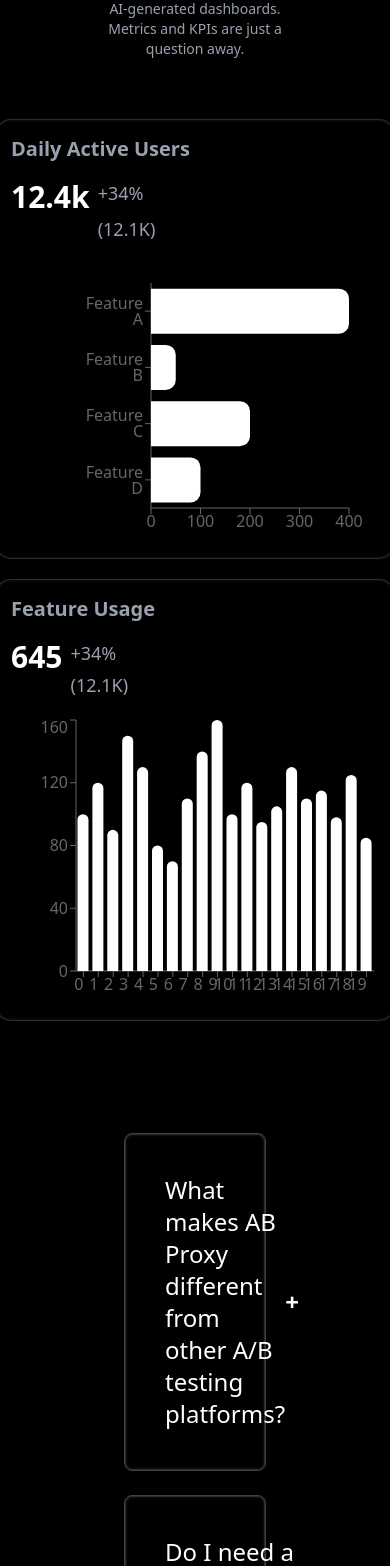
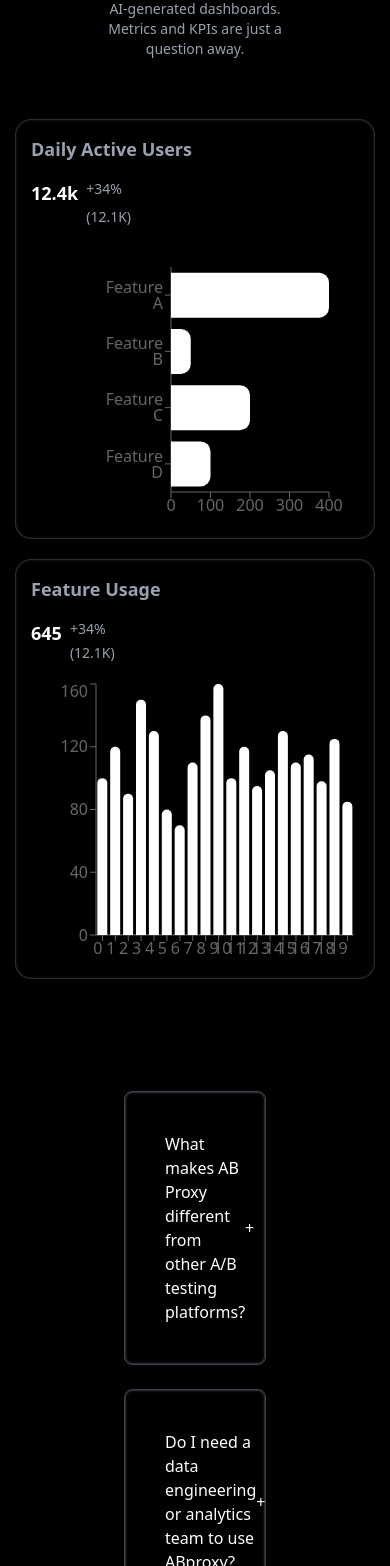
Before and after one commit to M-UsmanAli/ABproxy, a React (Vite) app: page / in a window 390 px wide. Shown: the part 3582-5148 px from the top of the page. Built offline with nearby package versions, Linux system fonts and the light colour scheme.

Commit message:
making the charts responsive

```diff
--- a/src/components/Faqs.jsx
+++ b/src/components/Faqs.jsx
@@ -9,7 +9,7 @@ const Faqs = () => {
   };
   return (
     <>
-      <div className="w-full max-w-7xl mx-auto p-8 rounded-2xl space-y-6 shadow-lg  mt-20 ">
+      <div className="w-full justify-between md:max-w-7xl mx-auto p-8 rounded-2xl space-y-6 shadow-lg  mt-20 ">
         {faqs.map((faq, index) => (
           <div
             key={index}
@@ -22,8 +22,8 @@ const Faqs = () => {
               onClick={() => toggleFAQ(index)}
               className="flex justify-between items-center w-full text-left  cursor-pointer"
             >
-              <span className="text-2xl font-medium">{faq.question}</span>
-              <span className="text-2xl font-extrabold">
+              <span className="text-md md:text-2xl font-medium">{faq.question}</span>
+              <span className="text-md font-normal md:text-2xl md:font-extrabold">
                 {activeIndex === index ? "-" : "+"}
               </span>
             </button>
--- a/src/components/HorizontalBarChart.jsx
+++ b/src/components/HorizontalBarChart.jsx
@@ -18,19 +18,19 @@ const data = [
 const HorizontalBarChart = () => {
   return (
     <div
-      className="w-100 md:w-150 h-auto  p-4  bg-black text-white  flex-shrink-0 rounded-2xl "
+      className="w-90 h-105 md:w-150 md:h-auto  p-4  bg-black text-white  flex-shrink-0 rounded-2xl "
       style={{
         boxShadow: `inset 0 0 0 calc(1px + 0px) hsla(0, 0%, 100%, 0.1), inset 0 0 1vw hsla(0, 0%, 100%, 0.2)`,
       }}
     >
-      <h2 className="text-xl font-semibold text-gray-400 mb-4 text-start">
+      <h2 className="text-lg md:text-xl font-semibold text-gray-400 mb-4 text-start">
         Daily Active Users
       </h2>
       <div className="flex justify-start items-start gap-2 mb-5">
-        <h1 className="text-3xl font-bold">12.4k</h1>
+        <h1 className="text-lg md:text-3xl font-bold">12.4k</h1>
         <div className="flex flex-col items-start justify-between gap-2">
-          <p className="text-lg text-gray-400">+34%</p>
-          <p className="text-lg text-gray-400">(12.1K)</p>
+          <p className="text-sm md:text-lg text-gray-400">+34%</p>
+          <p className="text-sm md:text-lg text-gray-400">(12.1K)</p>
         </div>
       </div>
       <ResponsiveContainer width="100%" height={280}>
--- a/src/components/VerticalBarChart.jsx
+++ b/src/components/VerticalBarChart.jsx
@@ -28,19 +28,19 @@ const data = [
 const VerticalBarChart = () => {
   return (
     <div
-      className="w-100 md:w-150 h-auto p-4  bg-black text-white  flex-shrink-0 rounded-2xl"
+      className="w-90 h-105 md:w-150 md:h-auto p-4  bg-black text-white  flex-shrink-0 rounded-2xl"
       style={{
         boxShadow: `inset 0 0 0 calc(1px + 0px) hsla(0, 0%, 100%, 0.1), inset 0 0 1vw hsla(0, 0%, 100%, 0.2)`,
       }}
     >
-      <h2 className="text-xl font-semibold text-gray-400 mb-4 text-start">
+      <h2 className="text-lg md:text-xl font-semibold text-gray-400 mb-4 text-start">
         Feature Usage
       </h2>
       <div className="flex justify-start items-start gap-2 mb-4">
-        <h1 className="text-3xl font-bold">645</h1>
+        <h1 className="text-lg md:text-3xl font-bold">645</h1>
         <div className="flex flex-col items-start gap-1">
-          <p className="text-lg text-gray-400">+34%</p>
-          <p className="text-lg text-gray-400">(12.1K)</p>
+          <p className="text-sm md:text-lg text-gray-400">+34%</p>
+          <p className="text-sm md:text-lg text-gray-400">(12.1K)</p>
         </div>
       </div>
       <ResponsiveContainer width="100%" height={290}>
```
